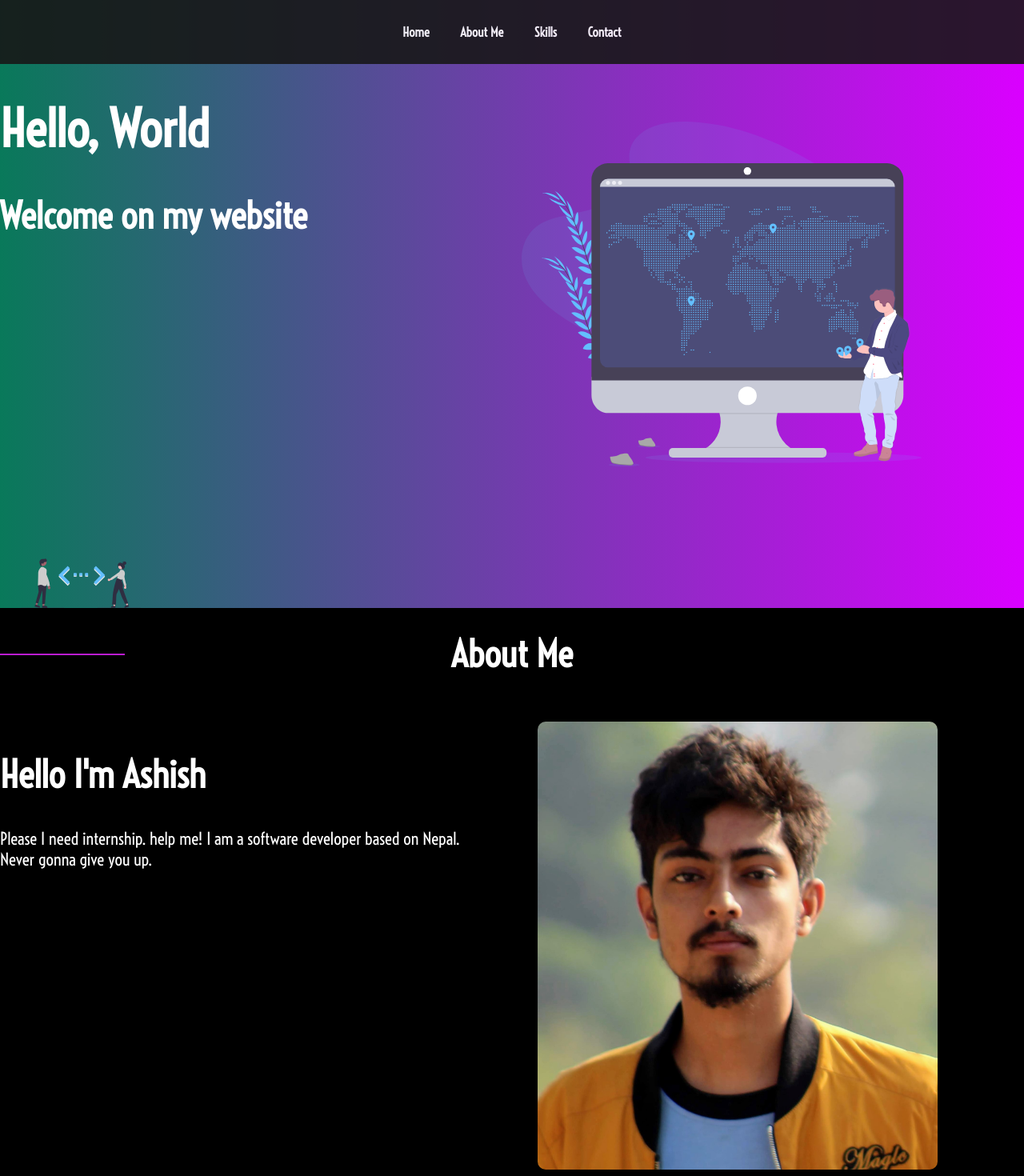
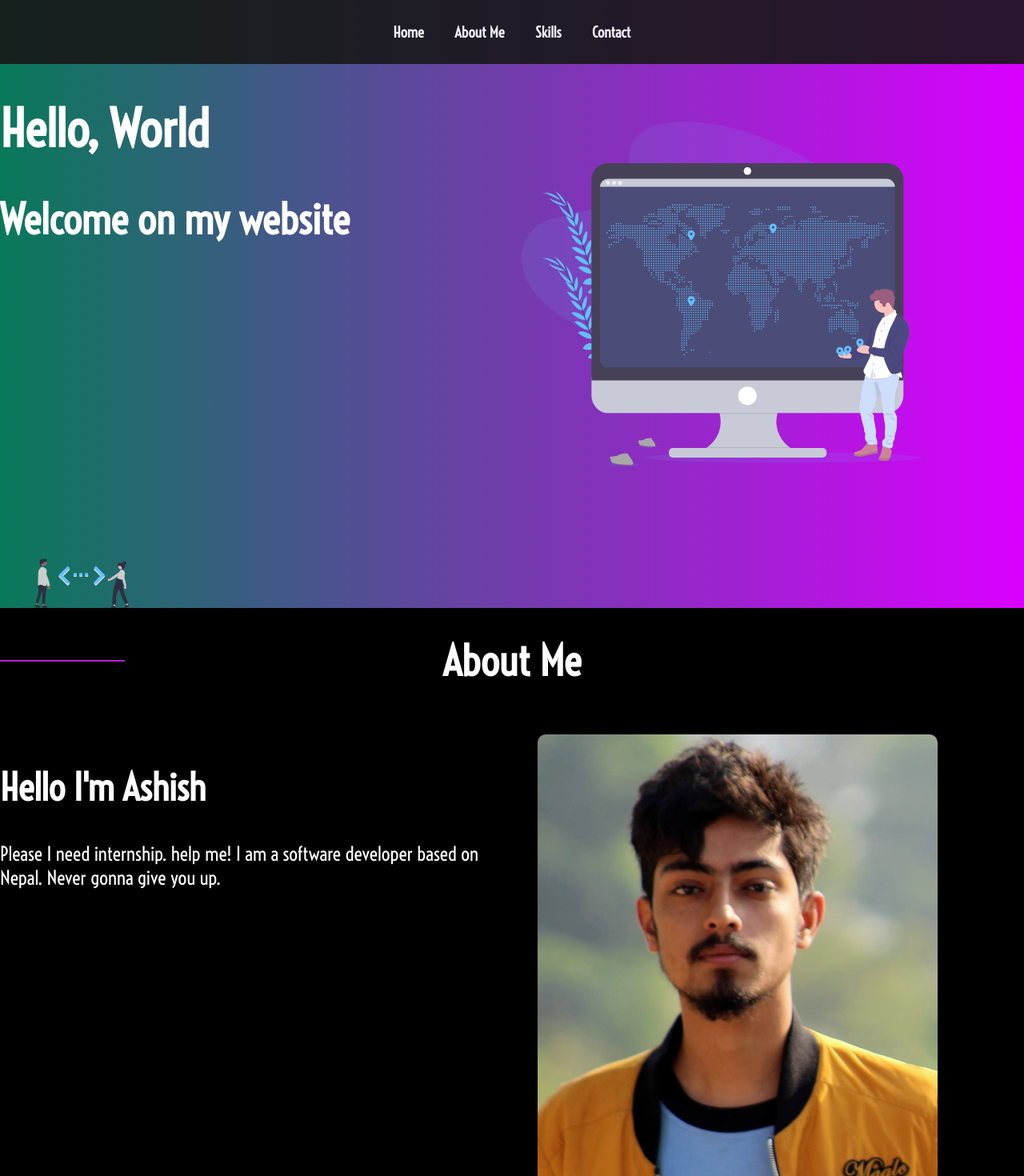
Before and after one commit to ash-ys/ash-ys.github.io, a React (Create React App) app: page / in a window 1280 px wide. Shown: the top 1470 px of the page at 80% size. Built offline with nearby package versions, Linux system fonts and the light colour scheme.

Commit message:
rem fonts

```diff
--- a/src/index.css
+++ b/src/index.css
@@ -11,25 +11,25 @@ html {
 
 h1 {
   font-weight: 900;
-  font-size: 45px;
+  font-size: 3.2rem;
   color: white;
 }
 
 h2 {
   font-weight: 700;
-  font-size: 23px;
+  font-size: 1.65rem;
   color: white;
 }
 
 p {
   font-weight: 500;
-  font-size: 21px;
+  font-size: 1.5rem;
   color: white;
 }
 
 a {
   font-weight: 900;
-  font-size: 16px;
+  font-size: 1.15rem;
   color: white;
 }
 
```
